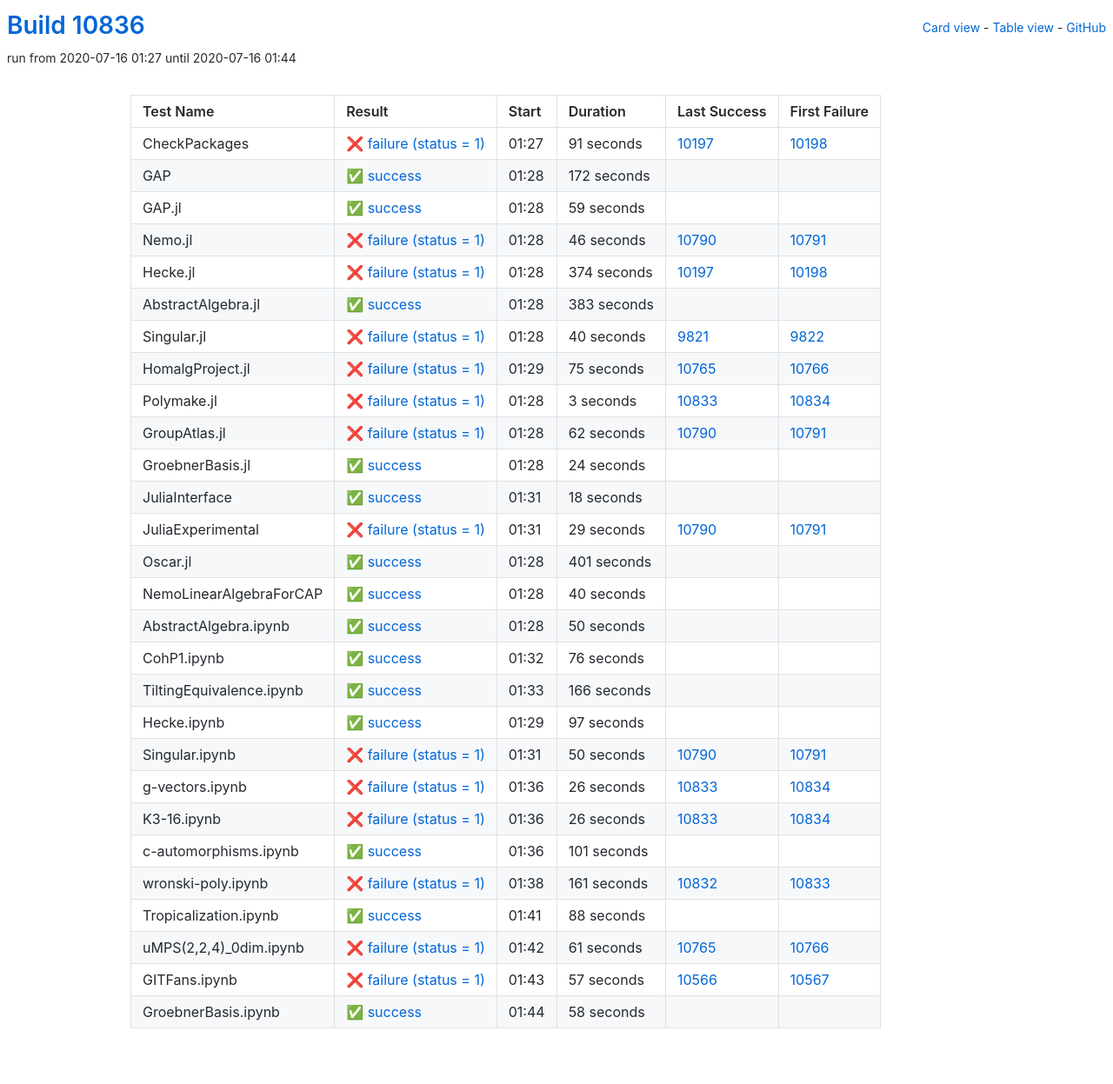
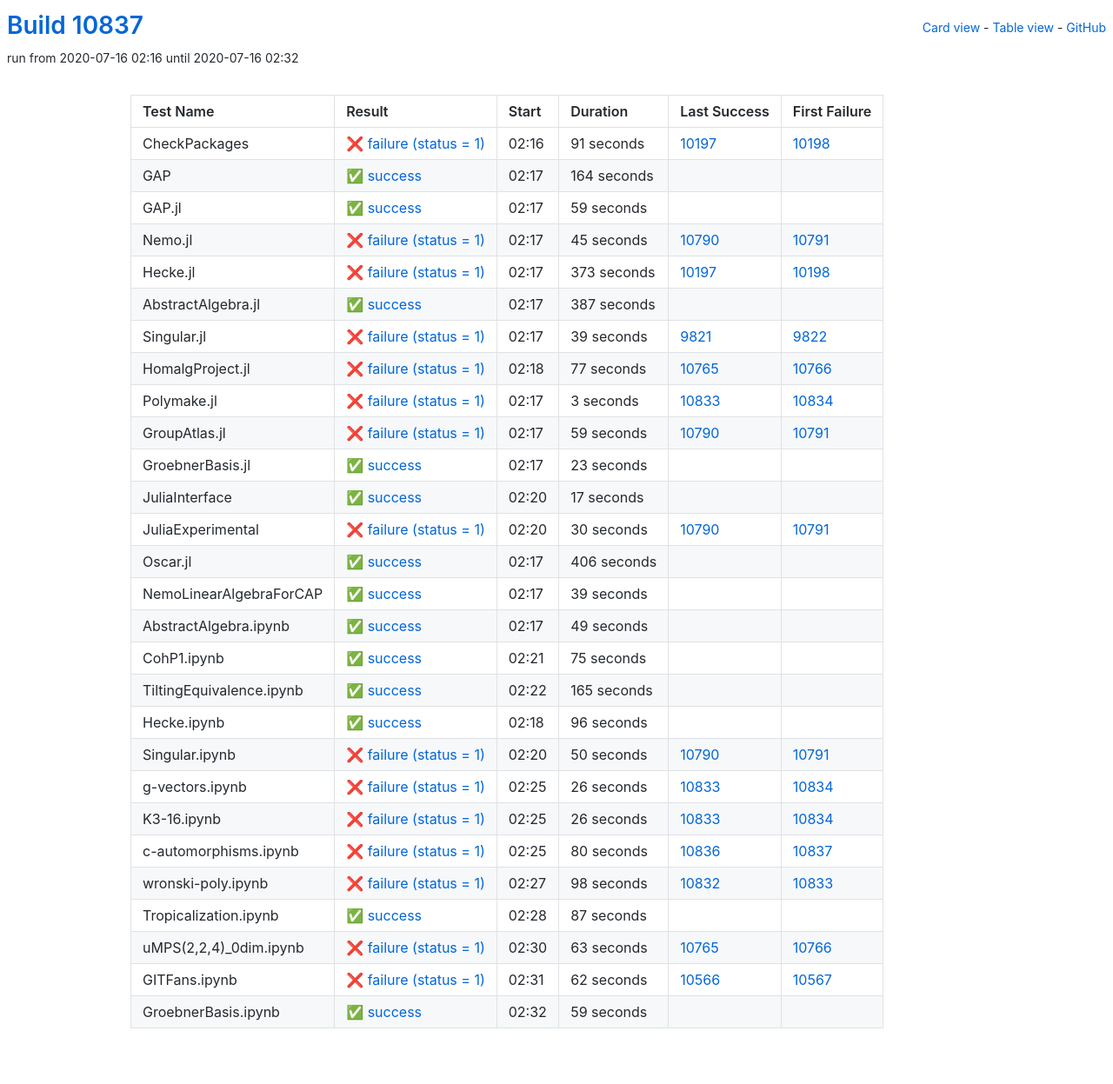
Before and after one commit to oscar-system/oscar-ci-status, a Jekyll site: the page built from table.html, in a window 1280 px wide. Shown: the whole page at 87% size. Built offline with Jekyll 4.4.1, drawn with Linux system fonts in a browser that asks for light colours.

Commit message:
Build #10837

```diff
--- a/_data/ci.yml
+++ b/_data/ci.yml
@@ -1,6 +1,6 @@
 ---
-build: 10836
-build_url: https://oscarci.mathematik.uni-kl.de/job/oscar/10836/
+build: 10837
+build_url: https://oscarci.mathematik.uni-kl.de/job/oscar/10837/
 job: oscar
 organization: oscar-system
 repo: oscar-ci-status
@@ -8,8 +8,8 @@
 tests:
 - name: CheckPackages
   id: checkpackages
-  log: https://oscarci.mathematik.uni-kl.de/job/oscar/10836/artifact/logs/build-10836/CheckPackages.log
-  start: 2020-07-16 01:27
+  log: https://oscarci.mathematik.uni-kl.de/job/oscar/10837/artifact/logs/build-10837/CheckPackages.log
+  start: 2020-07-16 02:16
   success: false
   exitcode: 1
   status: failure
@@ -20,20 +20,20 @@
   first_failure_url: https://oscarci.mathematik.uni-kl.de/job/oscar/10198/
 - name: GAP
   id: gap
-  log: https://oscarci.mathematik.uni-kl.de/job/oscar/10836/artifact/logs/build-10836/GAP.log
-  start: 2020-07-16 01:28
+  log: https://oscarci.mathematik.uni-kl.de/job/oscar/10837/artifact/logs/build-10837/GAP.log
+  start: 2020-07-16 02:17
   success: true
   exitcode: 0
   status: success
-  duration: 172
+  duration: 164
   last_success: false
   last_success_url:
   first_failure: false
   first_failure_url:
 - name: GAP.jl
   id: gap-jl
-  log: https://oscarci.mathematik.uni-kl.de/job/oscar/10836/artifact/logs/build-10836/GAP.jl.log
-  start: 2020-07-16 01:28
+  log: https://oscarci.mathematik.uni-kl.de/job/oscar/10837/artifact/logs/build-10837/GAP.jl.log
+  start: 2020-07-16 02:17
   success: true
   exitcode: 0
   status: success
@@ -44,68 +44,68 @@
   first_failure_url:
 - name: Nemo.jl
   id: nemo-jl
-  log: https://oscarci.mathematik.uni-kl.de/job/oscar/10836/artifact/logs/build-10836/Nemo.jl.log
-  start: 2020-07-16 01:28
+  log: https://oscarci.mathematik.uni-kl.de/job/oscar/10837/artifact/logs/build-10837/Nemo.jl.log
+  start: 2020-07-16 02:17
   success: false
   exitcode: 1
   status: failure
-  duration: 46
+  duration: 45
   last_success: 10790
   last_success_url: https://oscarci.mathematik.uni-kl.de/job/oscar/10790/
   first_failure: 10791
   first_failure_url: https://oscarci.mathematik.uni-kl.de/job/oscar/10791/
 - name: Hecke.jl
   id: hecke-jl
-  log: https://oscarci.mathematik.uni-kl.de/job/oscar/10836/artifact/logs/build-10836/Hecke.jl.log
-  start: 2020-07-16 01:28
+  log: https://oscarci.mathematik.uni-kl.de/job/oscar/10837/artifact/logs/build-10837/Hecke.jl.log
+  start: 2020-07-16 02:17
   success: false
   exitcode: 1
   status: failure
-  duration: 374
+  duration: 373
   last_success: 10197
   last_success_url: https://oscarci.mathematik.uni-kl.de/job/oscar/10197/
   first_failure: 10198
   first_failure_url: https://oscarci.mathematik.uni-kl.de/job/oscar/10198/
 - name: AbstractAlgebra.jl
   id: abstractalgebra-jl
-  log: https://oscarci.mathematik.uni-kl.de/job/oscar/10836/artifact/logs/build-10836/AbstractAlgebra.jl.log
-  start: 2020-07-16 01:28
+  log: https://oscarci.mathematik.uni-kl.de/job/oscar/10837/artifact/logs/build-10837/AbstractAlgebra.jl.log
+  start: 2020-07-16 02:17
   success: true
   exitcode: 0
   status: success
-  duration: 383
+  duration: 387
   last_success: false
   last_success_url:
   first_failure: false
   first_failure_url:
 - name: Singular.jl
   id: singular-jl
-  log: https://oscarci.mathematik.uni-kl.de/job/oscar/10836/artifact/logs/build-10836/Singular.jl.log
-  start: 2020-07-16 01:28
+  log: https://oscarci.mathematik.uni-kl.de/job/oscar/10837/artifact/logs/build-10837/Singular.jl.log
+  start: 2020-07-16 02:17
   success: false
   exitcode: 1
   status: failure
-  duration: 40
+  duration: 39
   last_success: 9821
   last_success_url: https://oscarci.mathematik.uni-kl.de/job/oscar/9821/
   first_failure: 9822
   first_failure_url: https://oscarci.mathematik.uni-kl.de/job/oscar/9822/
 - name: HomalgProject.jl
   id: homalgproject-jl
-  log: https://oscarci.mathematik.uni-kl.de/job/oscar/10836/artifact/logs/build-10836/HomalgProject.jl.log
-  start: 2020-07-16 01:29
+  log: https://oscarci.mathematik.uni-kl.de/job/oscar/10837/artifact/logs/build-10837/HomalgProject.jl.log
+  start: 2020-07-16 02:18
   success: false
   exitcode: 1
   status: failure
-  duration: 75
+  duration: 77
   last_success: 10765
   last_success_url: https://oscarci.mathematik.uni-kl.de/job/oscar/10765/
   first_failure: 10766
   first_failure_url: https://oscarci.mathematik.uni-kl.de/job/oscar/10766/
 - name: Polymake.jl
   id: polymake-jl
-  log: https://oscarci.mathematik.uni-kl.de/job/oscar/10836/artifact/logs/build-10836/Polymake.jl.log
-  start: 2020-07-16 01:28
+  log: https://oscarci.mathematik.uni-kl.de/job/oscar/10837/artifact/logs/build-10837/Polymake.jl.log
+  start: 2020-07-16 02:17
   success: false
   exitcode: 1
   status: failure
@@ -116,128 +116,128 @@
   first_failure_url: https://oscarci.mathematik.uni-kl.de/job/oscar/10834/
 - name: GroupAtlas.jl
   id: groupatlas-jl
-  log: https://oscarci.mathematik.uni-kl.de/job/oscar/10836/artifact/logs/build-10836/GroupAtlas.jl.log
-  start: 2020-07-16 01:28
+  log: https://oscarci.mathematik.uni-kl.de/job/oscar/10837/artifact/logs/build-10837/GroupAtlas.jl.log
+  start: 2020-07-16 02:17
   success: false
   exitcode: 1
   status: failure
-  duration: 62
+  duration: 59
   last_success: 10790
   last_success_url: https://oscarci.mathematik.uni-kl.de/job/oscar/10790/
   first_failure: 10791
   first_failure_url: https://oscarci.mathematik.uni-kl.de/job/oscar/10791/
 - name: GroebnerBasis.jl
   id: groebnerbasis-jl
-  log: https://oscarci.mathematik.uni-kl.de/job/oscar/10836/artifact/logs/build-10836/GroebnerBasis.jl.log
-  start: 2020-07-16 01:28
+  log: https://oscarci.mathematik.uni-kl.de/job/oscar/10837/artifact/logs/build-10837/GroebnerBasis.jl.log
+  start: 2020-07-16 02:17
   success: true
   exitcode: 0
   status: success
-  duration: 24
+  duration: 23
   last_success: false
   last_success_url:
   first_failure: false
   first_failure_url:
 - name: JuliaInterface
   id: juliainterface
-  log: https://oscarci.mathematik.uni-kl.de/job/oscar/10836/artifact/logs/build-10836/JuliaInterface.log
-  start: 2020-07-16 01:31
+  log: https://oscarci.mathematik.uni-kl.de/job/oscar/10837/artifact/logs/build-10837/JuliaInterface.log
+  start: 2020-07-16 02:20
   success: true
   exitcode: 0
   status: success
-  duration: 18
+  duration: 17
   last_success: false
   last_success_url:
   first_failure: false
   first_failure_url:
 - name: JuliaExperimental
   id: juliaexperimental
-  log: https://oscarci.mathematik.uni-kl.de/job/oscar/10836/artifact/logs/build-10836/JuliaExperimental.log
-  start: 2020-07-16 01:31
+  log: https://oscarci.mathematik.uni-kl.de/job/oscar/10837/artifact/logs/build-10837/JuliaExperimental.log
+  start: 2020-07-16 02:20
   success: false
   exitcode: 1
   status: failure
-  duration: 29
+  duration: 30
   last_success: 10790
   last_success_url: https://oscarci.mathematik.uni-kl.de/job/oscar/10790/
   first_failure: 10791
   first_failure_url: https://oscarci.mathematik.uni-kl.de/job/oscar/10791/
 - name: Oscar.jl
   id: oscar-jl
-  log: https://oscarci.mathematik.uni-kl.de/job/oscar/10836/artifact/logs/build-10836/Oscar.jl.log
-  start: 2020-07-16 01:28
+  log: https://oscarci.mathematik.uni-kl.de/job/oscar/10837/artifact/logs/build-10837/Oscar.jl.log
+  start: 2020-07-16 02:17
   success: true
   exitcode: 0
   status: success
-  duration: 401
+  duration: 406
   last_success: false
   last_success_url:
   first_failure: false
   first_failure_url:
 - name: NemoLinearAlgebraForCAP
   id: nemolinearalgebraforcap
-  log: https://oscarci.mathematik.uni-kl.de/job/oscar/10836/artifact/logs/build-10836/NemoLinearAlgebraForCAP.log
-  start: 2020-07-16 01:28
+  log: https://oscarci.mathematik.uni-kl.de/job/oscar/10837/artifact/logs/build-10837/NemoLinearAlgebraForCAP.log
+  start: 2020-07-16 02:17
   success: true
   exitcode: 0
   status: success
-  duration: 40
+  duration: 39
   last_success: false
   last_success_url:
   first_failure: false
   first_failure_url:
 - name: AbstractAlgebra.ipynb
   id: abstractalgebra-ipynb
-  log: https://oscarci.mathematik.uni-kl.de/job/oscar/10836/artifact/logs/build-10836/AbstractAlgebra.ipynb.log
-  start: 2020-07-16 01:28
+  log: https://oscarci.mathematik.uni-kl.de/job/oscar/10837/artifact/logs/build-10837/AbstractAlgebra.ipynb.log
+  start: 2020-07-16 02:17
   success: true
   exitcode: 0
   status: success
-  duration: 50
+  duration: 49
   last_success: false
   last_success_url:
   first_failure: false
   first_failure_url:
 - name: CohP1.ipynb
   id: cohp1-ipynb
-  log: https://oscarci.mathematik.uni-kl.de/job/oscar/10836/artifact/logs/build-10836/CohP1.ipynb.log
-  start: 2020-07-16 01:32
+  log: https://oscarci.mathematik.uni-kl.de/job/oscar/10837/artifact/logs/build-10837/CohP1.ipynb.log
+  start: 2020-07-16 02:21
   success: true
   exitcode: 0
   status: success
-  duration: 76
+  duration: 75
   last_success: false
   last_success_url:
   first_failure: false
   first_failure_url:
 - name: TiltingEquivalence.ipynb
   id: tiltingequivalence-ipynb
-  log: https://oscarci.mathematik.uni-kl.de/job/oscar/10836/artifact/logs/build-10836/TiltingEquivalence.ipynb.log
-  start: 2020-07-16 01:33
+  log: https://oscarci.mathematik.uni-kl.de/job/oscar/10837/artifact/logs/build-10837/TiltingEquivalence.ipynb.log
+  start: 2020-07-16 02:22
   success: true
   exitcode: 0
   status: success
-  duration: 166
+  duration: 165
   last_success: false
   last_success_url:
   first_failure: false
   first_failure_url:
 - name: Hecke.ipynb
   id: hecke-ipynb
-  log: https://oscarci.mathematik.uni-kl.de/job/oscar/10836/artifact/logs/build-10836/Hecke.ipynb.log
-  start: 2020-07-16 01:29
+  log: https://oscarci.mathematik.uni-kl.de/job/oscar/10837/artifact/logs/build-10837/Hecke.ipynb.log
+  start: 2020-07-16 02:18
   success: true
   exitcode: 0
   status: success
-  duration: 97
+  duration: 96
   last_success: false
   last_success_url:
   first_failure: false
   first_failure_url:
 - name: Singular.ipynb
   id: singular-ipynb
-  log: https://oscarci.mathematik.uni-kl.de/job/oscar/10836/artifact/logs/build-10836/Singular.ipynb.log
-  start: 2020-07-16 01:31
+  log: https://oscarci.mathematik.uni-kl.de/job/oscar/10837/artifact/logs/build-10837/Singular.ipynb.log
+  start: 2020-07-16 02:20
   success: false
   exitcode: 1
   status: failure
@@ -248,8 +248,8 @@
   first_failure_url: https://oscarci.mathematik.uni-kl.de/job/oscar/10791/
 - name: g-vectors.ipynb
   id: g-vectors-ipynb
-  log: https://oscarci.mathematik.uni-kl.de/job/oscar/10836/artifact/logs/build-10836/g-vectors.ipynb.log
-  start: 2020-07-16 01:36
+  log: https://oscarci.mathematik.uni-kl.de/job/oscar/10837/artifact/logs/build-10837/g-vectors.ipynb.log
+  start: 2020-07-16 02:25
   success: false
   exitcode: 1
   status: failure
@@ -260,8 +260,8 @@
   first_failure_url: https://oscarci.mathematik.uni-kl.de/job/oscar/10834/
 - name: K3-16.ipynb
   id: k3-16-ipynb
-  log: https://oscarci.mathematik.uni-kl.de/job/oscar/10836/artifact/logs/build-10836/K3-16.ipynb.log
-  start: 2020-07-16 01:36
+  log: https://oscarci.mathematik.uni-kl.de/job/oscar/10837/artifact/logs/build-10837/K3-16.ipynb.log
+  start: 2020-07-16 02:25
   success: false
   exitcode: 1
   status: failure
@@ -272,72 +272,72 @@
   first_failure_url: https://oscarci.mathematik.uni-kl.de/job/oscar/10834/
 - name: c-automorphisms.ipynb
   id: c-automorphisms-ipynb
-  log: https://oscarci.mathematik.uni-kl.de/job/oscar/10836/artifact/logs/build-10836/c-automorphisms.ipynb.log
-  start: 2020-07-16 01:36
-  success: true
-  exitcode: 0
-  status: success
-  duration: 101
-  last_success: false
-  last_success_url:
-  first_failure: false
-  first_failure_url:
-- name: wronski-poly.ipynb
-  id: wronski-poly-ipynb
-  log: https://oscarci.mathematik.uni-kl.de/job/oscar/10836/artifact/logs/build-10836/wronski-poly.ipynb.log
-  start: 2020-07-16 01:38
+  log: https://oscarci.mathematik.uni-kl.de/job/oscar/10837/artifact/logs/build-10837/c-automorphisms.ipynb.log
+  start: 2020-07-16 02:25
   success: false
   exitcode: 1
   status: failure
-  duration: 161
+  duration: 80
+  last_success: 10836
+  last_success_url: https://oscarci.mathematik.uni-kl.de/job/oscar/10836/
+  first_failure: 10837
+  first_failure_url: https://oscarci.mathematik.uni-kl.de/job/oscar/10837/
+- name: wronski-poly.ipynb
+  id: wronski-poly-ipynb
+  log: https://oscarci.mathematik.uni-kl.de/job/oscar/10837/artifact/logs/build-10837/wronski-poly.ipynb.log
+  start: 2020-07-16 02:27
+  success: false
+  exitcode: 1
+  status: failure
+  duration: 98
   last_success: 10832
   last_success_url: https://oscarci.mathematik.uni-kl.de/job/oscar/10832/
   first_failure: 10833
   first_failure_url: https://oscarci.mathematik.uni-kl.de/job/oscar/10833/
 - name: Tropicalization.ipynb
   id: tropicalization-ipynb
-  log: https://oscarci.mathematik.uni-kl.de/job/oscar/10836/artifact/logs/build-10836/Tropicalization.ipynb.log
-  start: 2020-07-16 01:41
+  log: https://oscarci.mathematik.uni-kl.de/job/oscar/10837/artifact/logs/build-10837/Tropicalization.ipynb.log
+  start: 2020-07-16 02:28
   success: true
   exitcode: 0
   status: success
-  duration: 88
+  duration: 87
   last_success: false
   last_success_url:
   first_failure: false
   first_failure_url:
 - name: uMPS(2,2,4)_0dim.ipynb
   id: umps-2-2-4-0dim-ipynb
-  log: https://oscarci.mathematik.uni-kl.de/job/oscar/10836/artifact/logs/build-10836/uMPS-2-2-4-_0dim.ipynb.log
-  start: 2020-07-16 01:42
+  log: https://oscarci.mathematik.uni-kl.de/job/oscar/10837/artifact/logs/build-10837/uMPS-2-2-4-_0dim.ipynb.log
+  start: 2020-07-16 02:30
   success: false
   exitcode: 1
   status: failure
-  duration: 61
+  duration: 63
   last_success: 10765
   last_success_url: https://oscarci.mathematik.uni-kl.de/job/oscar/10765/
   first_failure: 10766
   first_failure_url: https://oscarci.mathematik.uni-kl.de/job/oscar/10766/
 - name: GITFans.ipynb
   id: gitfans-ipynb
-  log: https://oscarci.mathematik.uni-kl.de/job/oscar/10836/artifact/logs/build-10836/GITFans.ipynb.log
-  start: 2020-07-16 01:43
+  log: https://oscarci.mathematik.uni-kl.de/job/oscar/10837/artifact/logs/build-10837/GITFans.ipynb.log
+  start: 2020-07-16 02:31
   success: false
   exitcode: 1
   status: failure
-  duration: 57
+  duration: 62
   last_success: 10566
   last_success_url: https://oscarci.mathematik.uni-kl.de/job/oscar/10566/
   first_failure: 10567
   first_failure_url: https://oscarci.mathematik.uni-kl.de/job/oscar/10567/
 - name: GroebnerBasis.ipynb
   id: groebnerbasis-ipynb
-  log: https://oscarci.mathematik.uni-kl.de/job/oscar/10836/artifact/logs/build-10836/GroebnerBasis.ipynb.log
-  start: 2020-07-16 01:44
+  log: https://oscarci.mathematik.uni-kl.de/job/oscar/10837/artifact/logs/build-10837/GroebnerBasis.ipynb.log
+  start: 2020-07-16 02:32
   success: true
   exitcode: 0
   status: success
-  duration: 58
+  duration: 59
   last_success: false
   last_success_url:
   first_failure: false
```
Also changed, not shown: README.md.
